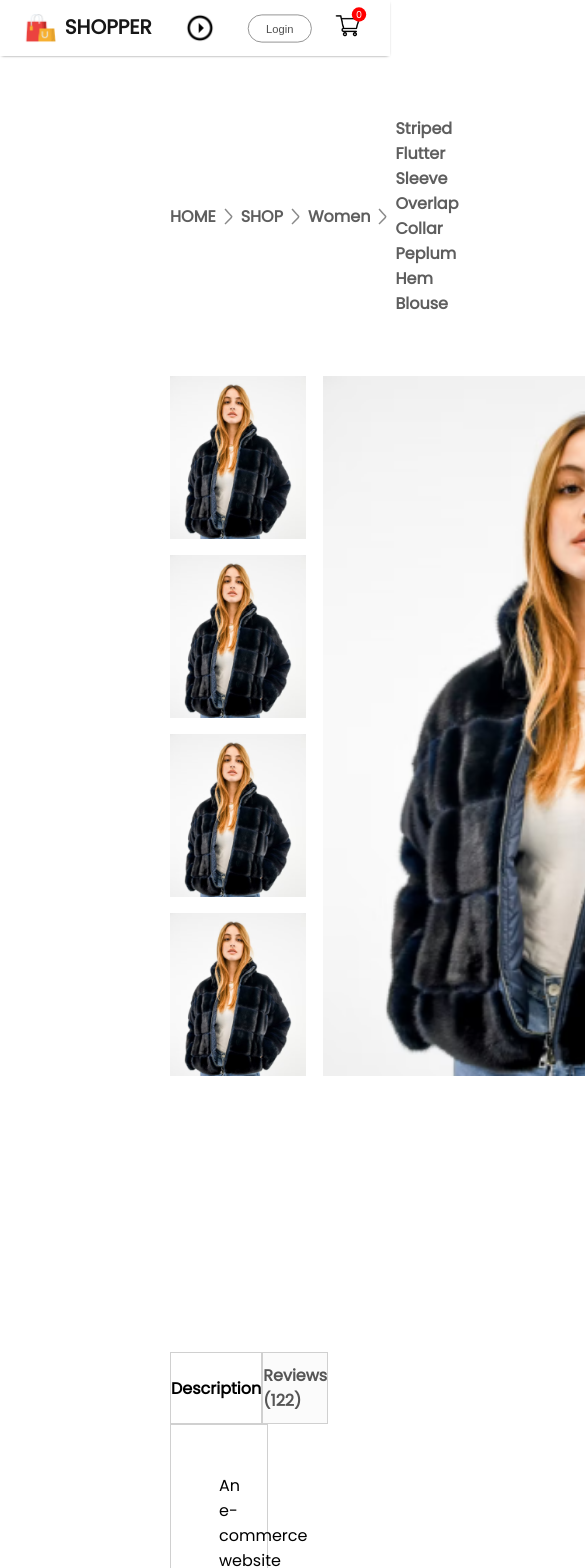
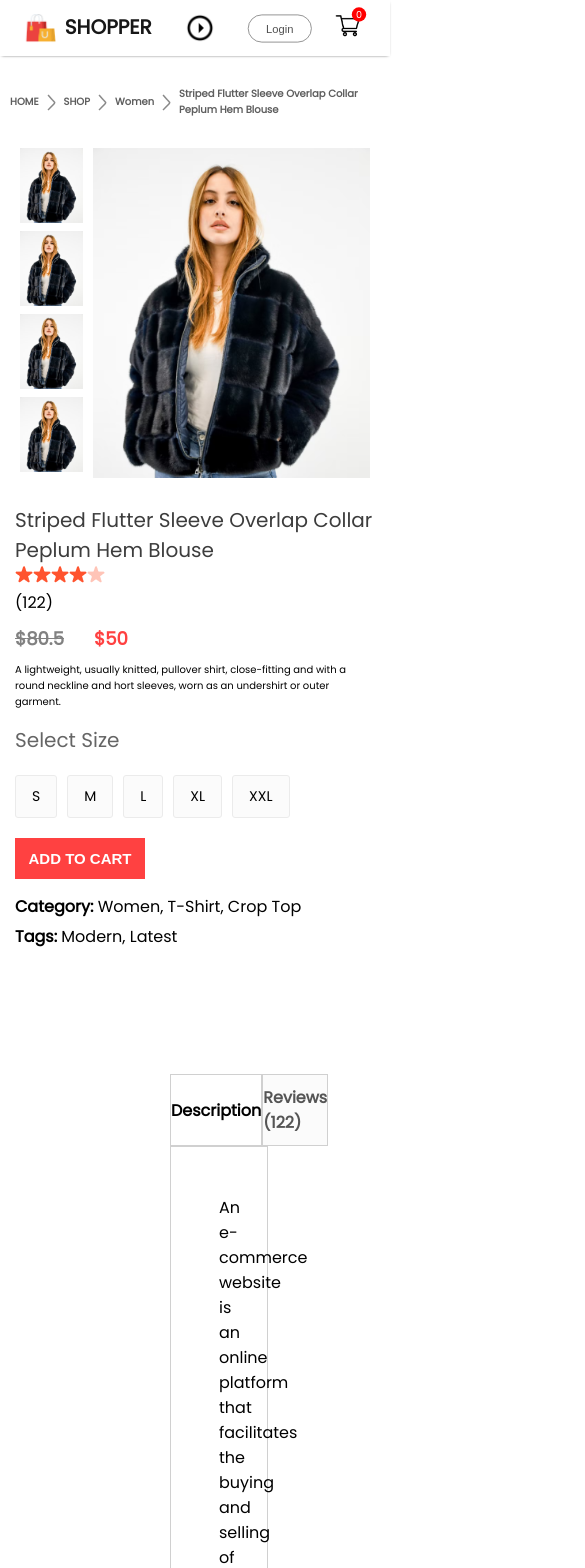
Before and after one commit to nguyenfrancis6/ecommerce, a React (Create React App) app in the folder frontend/: page /product/1 in a window 390 px wide. Shown: the top 1568 px of the page, 585 px wide, since content can reach past the window. Built offline with nearby package versions, Linux system fonts and the light colour scheme.

Commit message:
Made newcollections, newsletter, productdisplay, login page, shop category, and breadcrumb responsive

```diff
--- a/frontend/src/Components/Breadcrumbs/Breadcrumb.css
+++ b/frontend/src/Components/Breadcrumbs/Breadcrumb.css
@@ -8,3 +8,30 @@
   margin: 60px 170px;
   text-transform: capitalize;
 }
+
+@media(max-width: 1280px){
+  .breadcrumb{
+    margin: 30px 50px;
+    font-size: 14px;
+  }
+}
+
+@media(max-width: 1024px){
+  .breadcrumb{
+    margin: 30px 30px;
+    font-size: 13px;
+  }
+}
+
+@media(max-width: 800px){
+  .breadcrumb{
+    margin: 30px 10px;
+    font-size: 12px;
+  }
+}
+
+@media(max-width: 500px){
+  .breadcrumb{
+    font-size: 10px;
+  }
+}
--- a/frontend/src/Components/Footer/Footer.css
+++ b/frontend/src/Components/Footer/Footer.css
@@ -60,3 +60,35 @@
   height: 3px;
   background: #c7c7c7;
 }
+
+@media (max-width: 800px){
+  .footer{
+    gap: 20px;
+  }
+
+  .footer-logo{
+    gap: 10px;
+    align-items: end;
+  }
+
+  .footer-logo img{
+    width: 40px;
+  }
+
+  .footer-logo p{
+    font-size: 25px;
+  }
+
+  .footer-links{
+    font-size: 14px;
+    gap: 10px;
+  }
+
+  .footer-social-icon img{
+    width: 22px;
+  }
+
+  .footer-copyright{
+    font-size: 13px;
+  }
+}
--- a/frontend/src/Components/Navbar/Navbar.css
+++ b/frontend/src/Components/Navbar/Navbar.css
@@ -157,6 +157,7 @@
     width: 30px;
     rotate: -90deg;
     transition: 0.5s;
+    cursor: pointer;
   }
 
   .nav-menu{
--- a/frontend/src/Components/NewCollections/NewCollections.css
+++ b/frontend/src/Components/NewCollections/NewCollections.css
@@ -6,22 +6,80 @@
   margin-bottom: 100px;
 }
 
-.new-collections h1{
+.new-collections h1 {
   color: #171717;
   font-size: 50px;
   font-weight: 600;
 }
 
-.new-collections hr{
+.new-collections hr {
   width: 200px;
   height: 6px;
   border-radius: 10px;
   background: #252525;
 }
 
-.collections{
+.collections {
   display: grid;
   grid-template-columns: 1fr 1fr 1fr 1fr;
   margin-top: 50px;
   gap: 30px;
 }
+
+@media (max-width: 1280px) {
+  .new-collections h1 {
+    font-size: 40px;
+  }
+
+  .new-collections hr {
+    width: 160px;
+    height: 4px;
+  }
+
+  .collections {
+    gap: 20px;
+    margin-top: 30px;
+  }
+}
+
+@media (max-width: 1024px) {
+  .new-collections h1 {
+    font-size: 30px;
+  }
+
+  .new-collections hr {
+    width: 120px;
+    height: 3px;
+  }
+
+  .collections {
+    gap: 15px;
+    margin-top: 20px;
+  }
+}
+
+@media (max-width: 800px) {
+  .new-collections {
+    gap: 6px;
+  }
+
+  .new-collections h1 {
+    font-size: 20px;
+  }
+
+  .new-collections hr {
+    width: 100px;
+  }
+
+  .collections {
+    gap: 5px;
+  }
+}
+
+@media (max-width: 500px) {
+  .collections {
+    display: grid;
+    grid-template-columns: 1fr 1fr;
+    gap: 20px;
+  }
+}
--- a/frontend/src/Components/NewsLetter/NewsLetter.css
+++ b/frontend/src/Components/NewsLetter/NewsLetter.css
@@ -55,3 +55,121 @@
   cursor: pointer;
   border: none;
 }
+
+@media(max-width:1280px){
+  .newsletter{
+    padding: 0px 80px;
+    margin-bottom: 120px;
+    gap: 20px;
+  }
+
+  .newsletter h1{
+    font-size: 36px;
+  }
+
+  .newsletter p{
+    font-size: 16px;
+  }
+
+  .newsletter div{
+    width: 600px;
+    height: 60px;
+  }
+
+  .newsletter div input{
+    width: 400px;
+  }
+
+  .newsletter div button{
+    width: 160px;
+    height: 60px;
+  }
+}
+
+@media(max-width:1024px){
+  .newsletter{
+    margin-bottom: 60px;
+  }
+
+  .newsletter h1{
+    font-size: 30px;
+  }
+
+  .newsletter p{
+    font-size: 14px;
+  }
+
+  .newsletter div{
+    width: 500px;
+    height: 50px;
+  }
+
+  .newsletter div input{
+    width: 300px;
+    font-size: 14px;
+  }
+
+  .newsletter div button{
+    width: 120px;
+    height: 50px;
+    font-size: 14px;
+  }
+}
+
+@media(max-width:800px){
+  .newsletter{
+    margin-bottom: 30px;
+    height: 35vh;
+  }
+
+  .newsletter h1{
+    font-size: 18px;
+  }
+
+  .newsletter p{
+    font-size: 12px;
+  }
+
+  .newsletter div{
+    width: 400px;
+    height: 40px;
+  }
+
+  .newsletter div input{
+    width: 200px;
+    font-size: 13px;
+  }
+
+  .newsletter div button{
+    width: 100px;
+    height: 40px;
+    font-size: 13px;
+  }
+}
+
+@media(max-width:500px){
+  .newsletter{
+    height: 25vh;
+    width: 100%;
+    padding: 0;
+    gap: 15px;
+  }
+
+  .newsletter h1{
+    font-size: 16px;
+  }
+
+  .newsletter p{
+    font-size: 13px;
+    max-width: 200px;
+    text-align: center;
+  }
+
+  .newsletter div{
+    width: 290px;
+  }
+
+  .newsletter div input{
+    width: 130px;
+  }
+}
--- a/frontend/src/Components/ProductDisplay/ProductDisplay.css
+++ b/frontend/src/Components/ProductDisplay/ProductDisplay.css
@@ -102,3 +102,241 @@
 .productdisplay-right-category span{
   font-weight: 600;
 }
+
+@media(max-width: 1280px){
+  .productdisplay{
+    margin: 0px 60px;
+  }
+
+  .productdisplay-left{
+    gap: 10px;
+  }
+
+  .productdisplay-img-list{
+    gap: 10px;
+  }
+
+  .productdisplay-img-list img{
+    height: 120px;
+  }
+
+  .productdisplay-main-img{
+    width: auto;
+    height: 510px;
+  }
+
+  .productdisplay-right{
+    margin: 0px 30px;
+  }
+
+  .productdisplay-right h1{
+    font-size: 22px;
+  }
+
+  .productdisplay-right-stars{
+    gap: 3px;
+    font-size: 13px;
+  }
+
+  .productdisplay-right-prices{
+    margin: 10px 0px;
+    font-size: 18px;
+  }
+
+  .productdisplay-right-description{
+    font-size: 13px;
+  }
+
+  .productdisplay-right-size h1{
+    margin-top: 20px;
+    font-size: 20px;
+  }
+
+  .productdisplay-right-sizes div{
+    padding: 14px 20px;
+  }
+
+  .productdisplay-right button{
+    width: 150px;
+    padding: 15px 0px;
+    margin-bottom: 20px;
+  }
+
+  .productdisplay-right-category{
+    margin-top: 5px;
+    font-size: 14px;
+  }
+}
+
+@media(max-width: 1024px){
+  .productdisplay{
+    margin: 0px 30px;
+  }
+
+  .productdisplay-left{
+    gap: 5px;
+  }
+
+  .productdisplay-img-list img{
+    height: 80px;
+  }
+
+  .productdisplay-main-img{
+    height: 350px;
+  }
+
+  .productdisplay-right{
+    margin: 0px 30px;
+  }
+
+  .productdisplay-right h1{
+    font-size: 18px;
+  }
+
+  .productdisplay-right-stars img{
+    width: 15px;
+  }
+
+  .productdisplay-right-description{
+    font-size: 12px;
+  }
+
+  .productdisplay-right-sizes{
+    margin-top: 10px;
+  }
+
+  .productdisplay-right-sizes div{
+    padding: 10px 16px;
+    font-size: 12px;
+  }
+
+  .productdisplay-right button{
+    width: 120px;
+    padding: 10px 0px;
+    margin-bottom: 10px;
+    font-size: 14px;
+  }
+
+  .productdisplay-right-category{
+    font-size: 12px;
+  }
+}
+
+@media(max-width: 800px){
+  .productdisplay{
+    margin: 0px 10px;
+  }
+
+  .productdisplay-left{
+    gap: 0px;
+    flex-direction: column-reverse;
+    align-items: center;
+  }
+
+  .productdisplay-img-list{
+    flex-direction: row;
+    gap: 6px;
+  }
+
+  .productdisplay-img-list img{
+    height: 70px;
+  }
+
+  .productdisplay-main-img{
+    height: 300px;
+  }
+
+  .productdisplay-right h1{
+    font-size: 14px;
+  }
+
+  .productdisplay-right-stars img{
+    width: 13px;
+  }
+
+  .productdisplay-right-description{
+    font-size: 10px;
+  }
+
+  .productdisplay-right-size h1{
+    margin-top: 10px;
+  }
+
+  .productdisplay-right-sizes{
+    margin-top: 10px;
+    gap: 5px;
+  }
+
+  .productdisplay-right-sizes div{
+    padding: 4px 11px;
+  }
+
+  .productdisplay-right button{
+    width: 100px;
+    font-size: 12px;
+  }
+
+  .productdisplay-right-category{
+    font-size: 10px;
+  }
+}
+
+@media(max-width: 500px){
+  .productdisplay{
+    flex-direction: column;
+  }
+
+  .productdisplay-left{
+    gap: 10px;
+    flex-direction: row;
+    margin: auto;
+  }
+
+  .productdisplay-img-list{
+    flex-direction: column;
+    gap: 8px;
+    margin-bottom: 13px;
+  }
+
+  .productdisplay-img-list img{
+    height: 75px;
+  }
+
+  .productdisplay-main-img{
+    height: 330px;
+  }
+
+  .productdisplay-right{
+    margin: 5px;
+  }
+
+  .productdisplay-right h1{
+    margin-top: 15px;
+    font-size: 20px;
+    font-weight: 500;
+  }
+
+  .productdisplay-right-stars img{
+    width: 15px;
+  }
+
+  .productdisplay-right-sizes{
+    gap: 10px;
+    margin: 20px 0px;
+  }
+
+  .productdisplay-right-sizes div{
+    padding: 10px 16px;
+    font-size: 14px;
+  }
+
+  .productdisplay-right button{
+    width: 130px;
+    font-size: 15px;
+    padding: 12px 0px;
+  }
+
+  .productdisplay-right-category{
+    font-size: 16px;
+  }
+}
--- a/frontend/src/Pages/CSS/LoginSignup.css
+++ b/frontend/src/Pages/CSS/LoginSignup.css
@@ -67,3 +67,65 @@
   font-size: 18px;
   font-weight: 500;
 }
+
+@media(max-width: 1280px){
+  .loginsignup{
+    padding-top: 50px;
+  }
+
+  .loginsignup-container{
+    width: auto;
+    max-width: 500px;
+    max-height: 500px;
+  }
+
+  .loginsignup-container h1{
+    margin: 10px 0px;
+  }
+
+  .loginsignup-fields{
+    gap: 20px;
+    margin-top: 20px;
+  }
+
+  .loginsignup-fields input{
+    height: 65px;
+    width: 93%;
+  }
+
+  .loginsignup-container button{
+    width: 100%;
+  }
+
+  .loginsignup-login{
+    font-size: 16px;
+  }
+
+  .loginsignup-agree{
+    font-size: 14px;
+    gap: 10px;
+  }
+}
+
+@media(max-width: 800px){
+  .loginsignup-container{
+    padding: 20px 30px;
+  }
+
+  .loginsignup-container h1{
+    font-size: 24px;
+  }
+
+  .loginsignup-fields{
+    margin-top: 20px;
+  }
+
+  .loginsignup-fields input{
+    height: 50px;
+  }
+
+  .loginsignup-container button{
+    height: 50px;
+    font-size: 16px;
+  }
+}
--- a/frontend/src/Pages/CSS/ShopCategory.css
+++ b/frontend/src/Pages/CSS/ShopCategory.css
@@ -40,3 +40,64 @@
   font-size: 18px;
   font-weight: 500;
 }
+
+@media(max-width: 1280px){
+  .shopcategory-banner{
+    margin: 20px auto;
+    width: 90%;
+  }
+
+  .shopcategory-indexSort{
+    width: 90%;
+    margin: auto;
+  }
+
+  .shopcategory-sort{
+    padding: 5px 10px;
+    font-size: 12px;
+  }
+
+  .shopcategory-indexSort p{
+    font-size: 12px;
+  }
+
+  .shopcategory-products{
+    width: 90%;
+    margin: 10px auto;
+    row-gap: 40px;
+  }
+
+  .shopcategory-products .item{
+    margin: auto;
+  }
+
+  .shopcategory-loadmore{
+    margin: 100px auto;
+    width: 200px;
+    height: 60px;
+    font-size: 16px;
+  }
+}
+
+@media(max-width: 800px){
+  .shopcategory-banner{
+    width: 95%;
+  }
+
+  .shopcategory-products{
+    width: 95%;
+  }
+
+  .shopcategory-loadmore{
+    margin: 60px auto;
+    width: 150px;
+    height: 40px;
+    font-size: 13px;
+  }
+}
+
+@media(max-width: 500px){
+  .shopcategory-products{
+    grid-template-columns: 1fr 1fr;
+  }
+}
```
